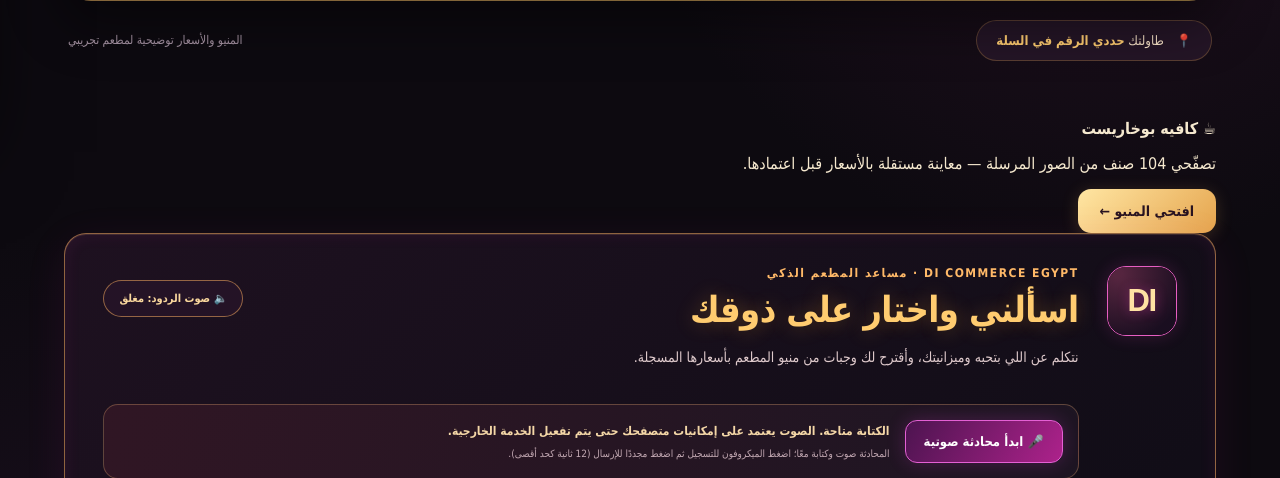
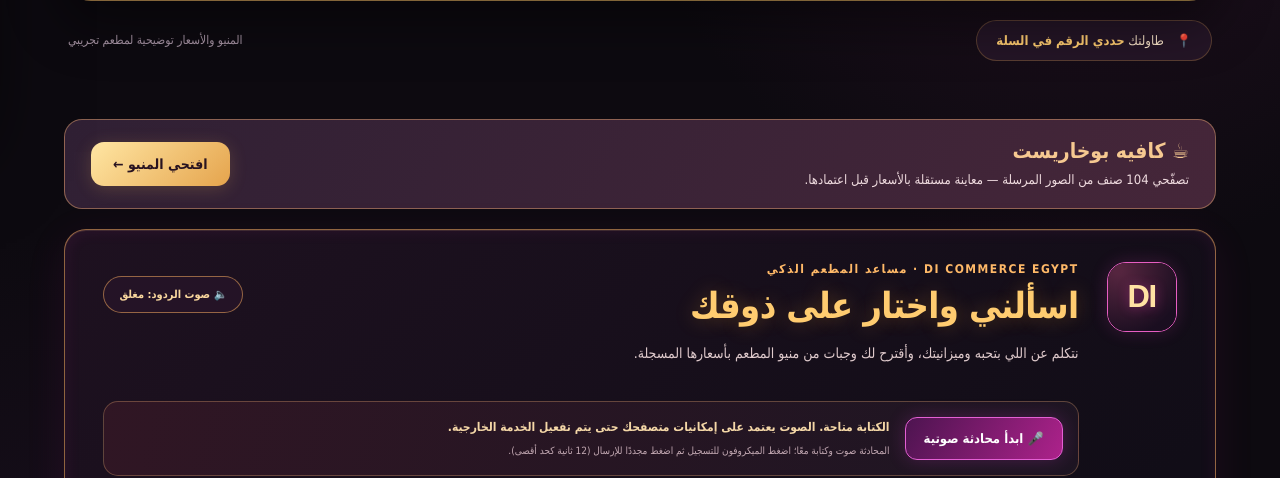
Before and after one commit to riva1505-stack/DI-commerce-Egypt, a FastAPI app: page / in a window 1280 px wide. Shown: the part 673-1151 px from the top of the page. Run offline with FastAPI, Linux system fonts and the light colour scheme; data comes from the database, SQL or seed files in the repository.

Commit message:
style(home): highlight Bokharest menu preview without changing core design

```diff
--- a/static/brand.css
+++ b/static/brand.css
@@ -144,3 +144,9 @@ html[dir="ltr"] .chat-bubble,html[dir="ltr"] .menu-section,html[dir="ltr"] .draw
 html[dir="ltr"] .sidebar{border-left:0;border-right:1px solid #d6a16758}
 @media(max-width:750px){.di-language-wrap{max-width:170px;padding:4px 6px;gap:3px}.di-language-select{max-width:135px;font-size:11px}.top-actions{gap:5px}}
 @media(max-width:400px){.di-language-wrap{max-width:160px}.di-language-select{max-width:125px}}
+
+.bokharest-spotlight{display:flex;justify-content:space-between;align-items:center;gap:22px;padding:19px 26px;margin:20px 0;border:1px solid #d79a6b88;border-radius:18px;background:linear-gradient(120deg,#302034,#452639);color:#fff}
+.bokharest-spotlight strong{font-weight:900;font-size:21px;color:#f6c991}
+.bokharest-spotlight p{font-size:13px;line-height:1.5;color:#efdbdf;margin:7px 0 0}
+.bokharest-spotlight .btn{flex-shrink:0;text-decoration:none;white-space:nowrap}
+@media(max-width:550px){.bokharest-spotlight{padding:16px;display:block}.bokharest-spotlight .btn{margin-top:14px;display:inline-flex;font-size:13px}.bokharest-spotlight strong{font-size:18px}}
```
